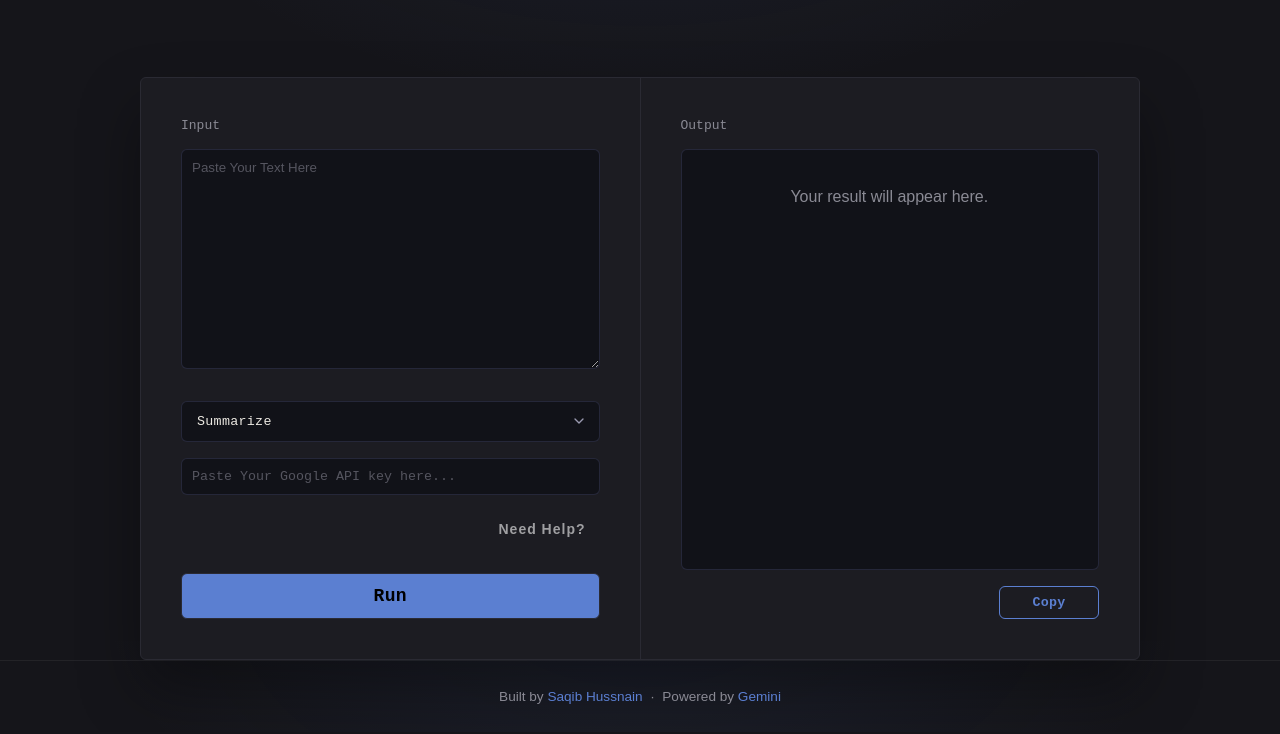
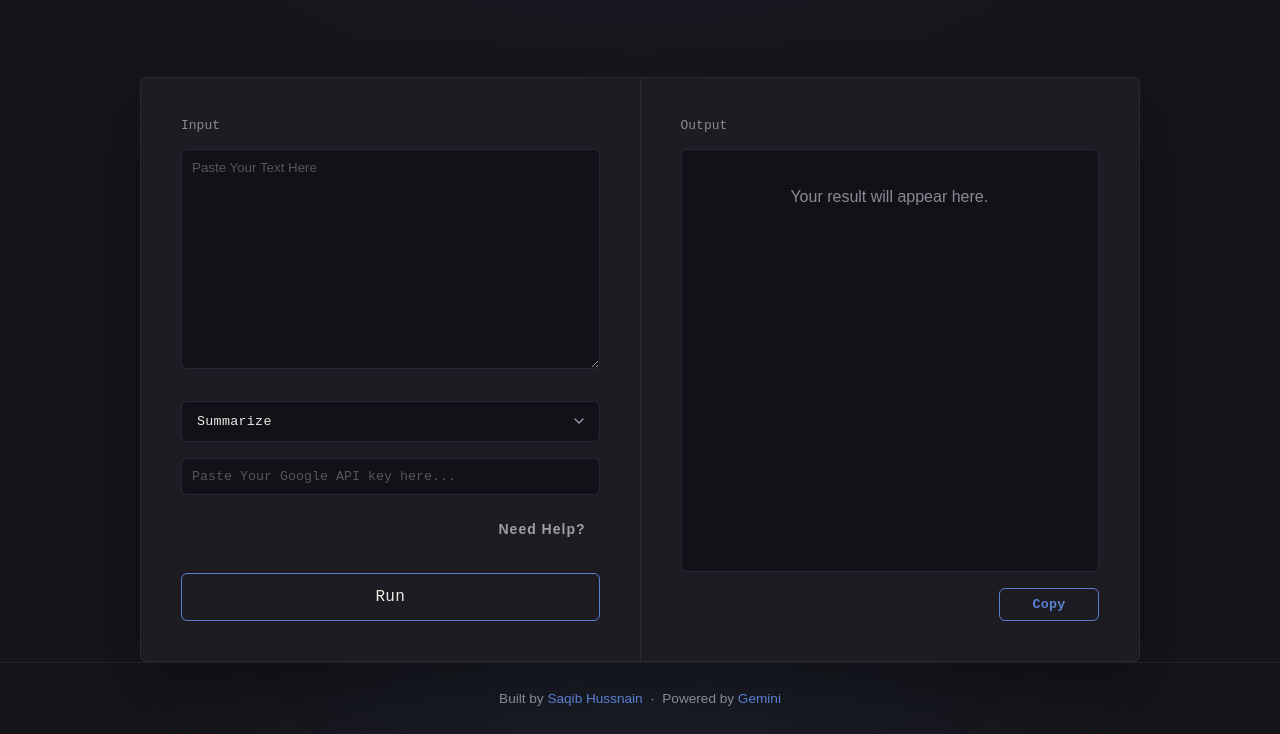
Before and after one commit to Saqib216/AI-Text-Toolkit, a plain HTML site: page index.html in a window 1280 px wide. Shown: the part 159-893 px from the top of the page. Drawn offline with Linux system fonts and the light colour scheme; a web font is replaced by a local one.

Commit message:
Add run button slide fill effect, near-limit char warning, and fix textarea resize transition
- Upgrade #run-btn with outline border, scale press effect, and animated sliding background fill on hover
- Remove height transition from #text-input to ensure instant, smooth manual textarea resizing
- Add dynamic .near-limit state in script.js and style.css when text exceeds 80% character capacity
- Add spellcheck="false" attribute to text input in index.html
- Switch charCount DOM updates from innerText to textContent

```diff
--- a/css/style.css
+++ b/css/style.css
@@ -157,29 +157,39 @@ header p {
 
 #run-btn {
     width: 100%;
-    padding: 12px;
-    border: 1px solid var(--border);
+    padding: 14px;
+    border: 1.5px solid var(--accent);
     border-radius: var(--border-radius);
-    background: var(--accent);
-    font-size: large;
-    font-weight: 600;
+    background: transparent;
+    color: var(--text-primary);
     font-family: var(--font-mono);
+    font-size: 16px;
+    font-weight: 500;
+    letter-spacing: 0.3px;
     cursor: pointer;
     transition: var(--transition);
     position: relative;
+    z-index: 1;
     overflow: hidden;
-    letter-spacing: 0.3px;
 }
 
-#run-btn:hover {
-    background-color: var(--accent-hover);
-    transform: translateY(-2px);
-    box-shadow: 0 8px 20px rgba(91, 127, 209, 0.35);
+#run-btn::before {
+    content: '';
+    position: absolute;
+    inset: 0;
+    background: var(--accent);
+    transform: scaleX(0);
+    transform-origin: left;
+    transition: transform 0.35s ease;
+    z-index: -1;
+}
+
+#run-btn:hover::before {
+    transform: scaleX(1);
 }
 
 #run-btn:active {
-    transform: translateY(0);
-    box-shadow: 0 2px 8px rgba(91, 127, 209, 0.25);
+    transform: scale(0.98);
 }
 
 #run-btn:disabled {
@@ -430,7 +440,10 @@ footer a:hover {
     border: 1px solid rgba(46, 49, 72, 0.7);
 }
 
-#text-input,
+#text-input {
+    transition: border-color 0.2s ease, box-shadow 0.25s ease;
+}
+
 #mode-select,
 #api-key {
     transition: var(--transition), box-shadow 0.25s ease;
@@ -621,6 +634,10 @@ footer a:hover {
     margin-top: 0;
 }
 
+#char-count.near-limit {
+    color: var(--highlight);
+}
+
 /* Scrollbar */
 ::-webkit-scrollbar {
     width: 6px;
--- a/index.html
+++ b/index.html
@@ -23,7 +23,7 @@
         <div class="columns">
             <div class="input-side">
                 <h2 class="section-label">Input</h2>
-                <textarea name="text-box" id="text-input" class="input-text" placeholder="Paste Your Text Here"
+                <textarea name="text-box" id="text-input" spellcheck="false" class="input-text" placeholder="Paste Your Text Here"
                     maxlength="3000"></textarea>
                 <span id="char-count"></span>
 
--- a/js/script.js
+++ b/js/script.js
@@ -17,7 +17,9 @@ const popover = document.getElementById('popover');
 // Adding an event listener to the textarea
 textBox.addEventListener('input', (e) => {
     let textLength = textBox.value.length;
-    charCount.innerText = `${textLength}/${maxLengthOfTextBox}`;
+    charCount.textContent = `${textLength}/${maxLengthOfTextBox}`;
+    const percent = (textLength / maxLengthOfTextBox) * 100;
+    charCount.classList.toggle('near-limit', percent > 80);
 });
 
 // Open popover
```
